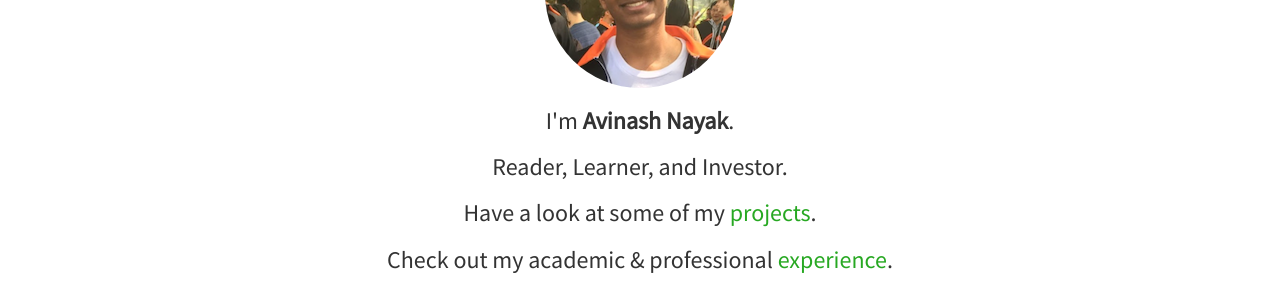
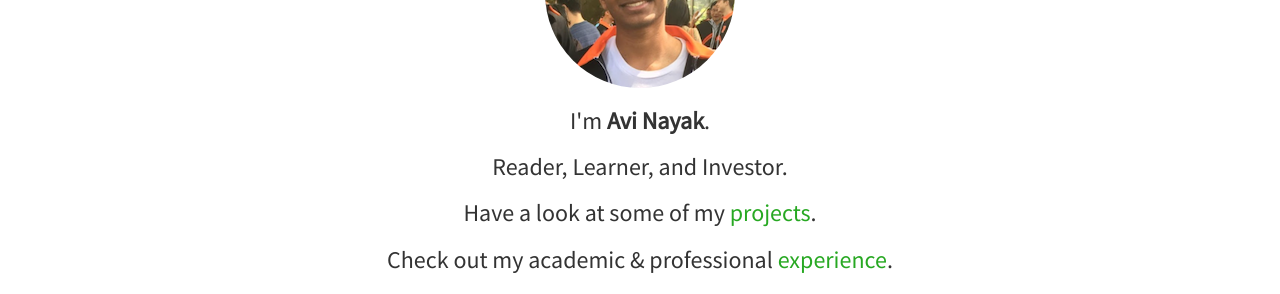
Before and after one commit to avinayak14/avinayak14.github.io, a Jekyll site: the page built from index.html, in a window 1280 px wide. Shown: the part 219-513 px from the top of the page. Built offline with Jekyll 4.4.1, drawn with Linux system fonts in a browser that asks for light colours; nearby versions of some CDN libraries; the list of posts is cut into pages by our own code.

Commit message:
shortening name

```diff
--- a/_config.yml
+++ b/_config.yml
@@ -13,8 +13,8 @@ safe: true
 # edit here to achieve your personal greatness
 url: http://avinashnayak14.github.io/
 baseurl: /
-title: Avinash Website/Blog
-author: Avinash Nayak
+title: Avi Website/Blog
+author: Avi Nayak
 description: Personal blog/website
 avatar: profile.png
 email: avinash8nayak@gmail.com
```
